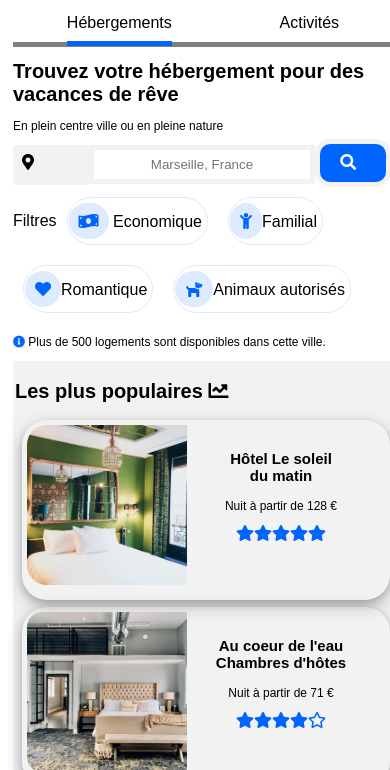
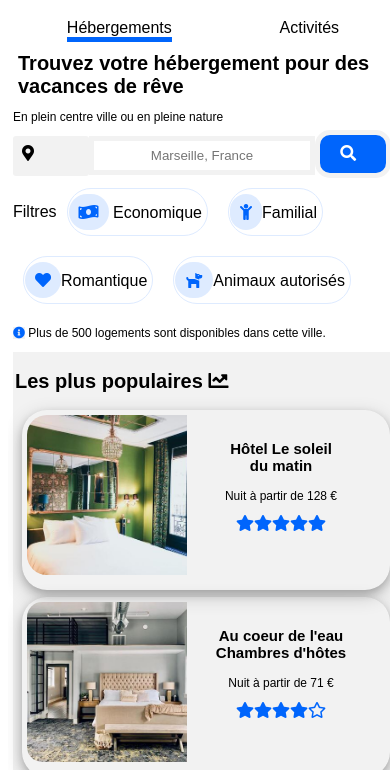
Before and after one commit to Stitchette/Reservias, a plain HTML site: page index.html in a window 390 px wide. In both pictures the pointer is over the link "Hébergements". Shown: the part 74-844 px from the top of the page. Drawn offline with Linux system fonts and the light colour scheme; a web font is replaced by a local one.

Commit message:
finition

```diff
--- a/maquettecs.css
+++ b/maquettecs.css
@@ -19,6 +19,10 @@ header {
   display: flex;
   flex-wrap: wrap;
   justify-content: space-between;
+}
+h1
+{
+  margin: 5px;
 }
 h2 {
   width: 100%;
@@ -112,8 +116,8 @@ a {
 }
 .menu a:hover {
   color: black;
-  border-top: solid #0065fc;
-  padding-top: 1px;
+  border-top: solid 10px #0065fc;
+  padding-top: 3px;
 }
 
 .inscription a {
@@ -386,7 +390,6 @@ img {
     height: 50px;
     align-items: flex-end;
     justify-content: space-around;
-    border-bottom: grey 5px solid;
     padding-bottom: 10px;
   }
   .menu > div {
@@ -398,9 +401,9 @@ img {
     color: black;
     border-bottom: solid 5px #0065fc;
     border-top: white;
-    padding-bottom: 10px;
-    width: 70%;
+    padding-bottom: 1px;
   }
+
   #pseudo
   {
     width:60%;
```
